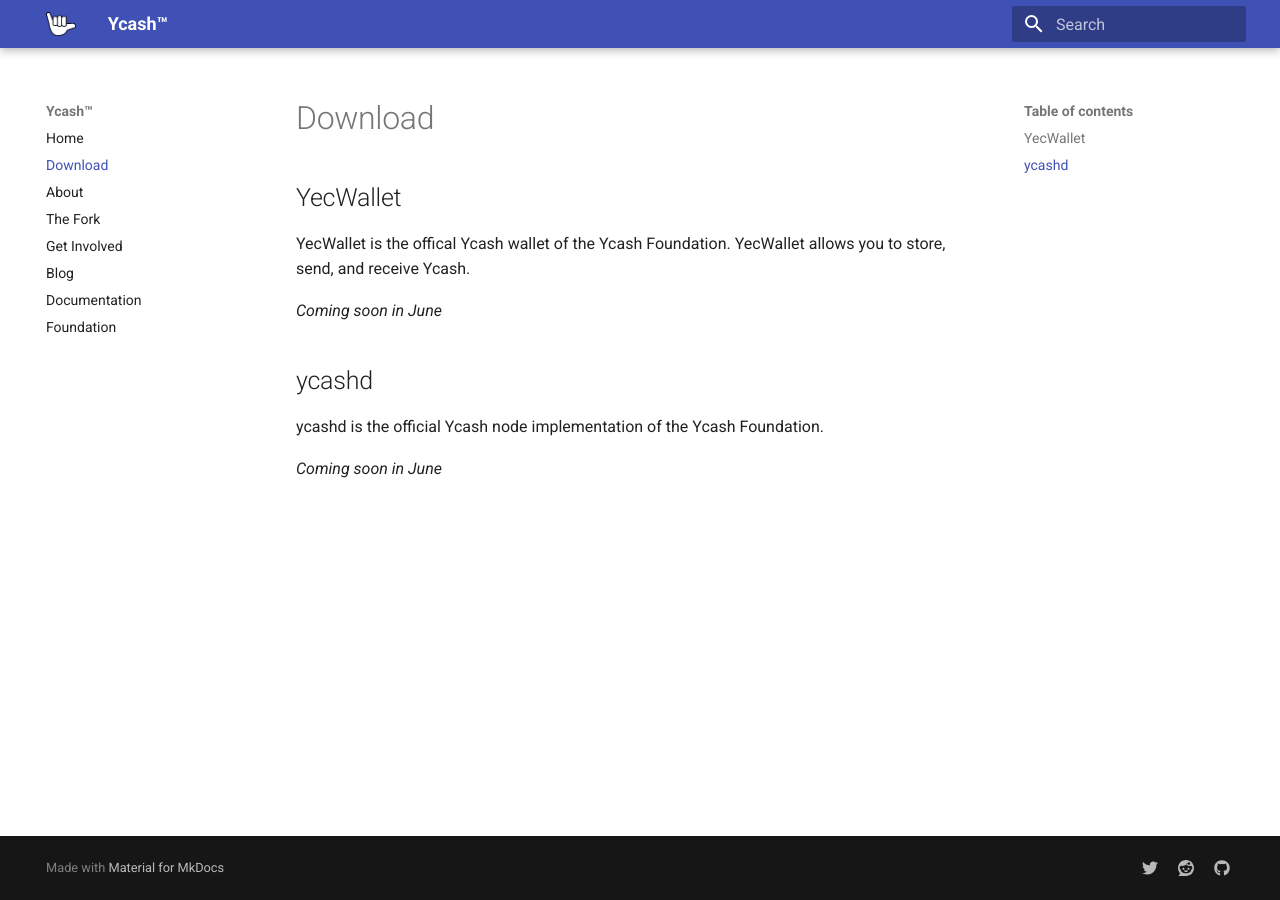
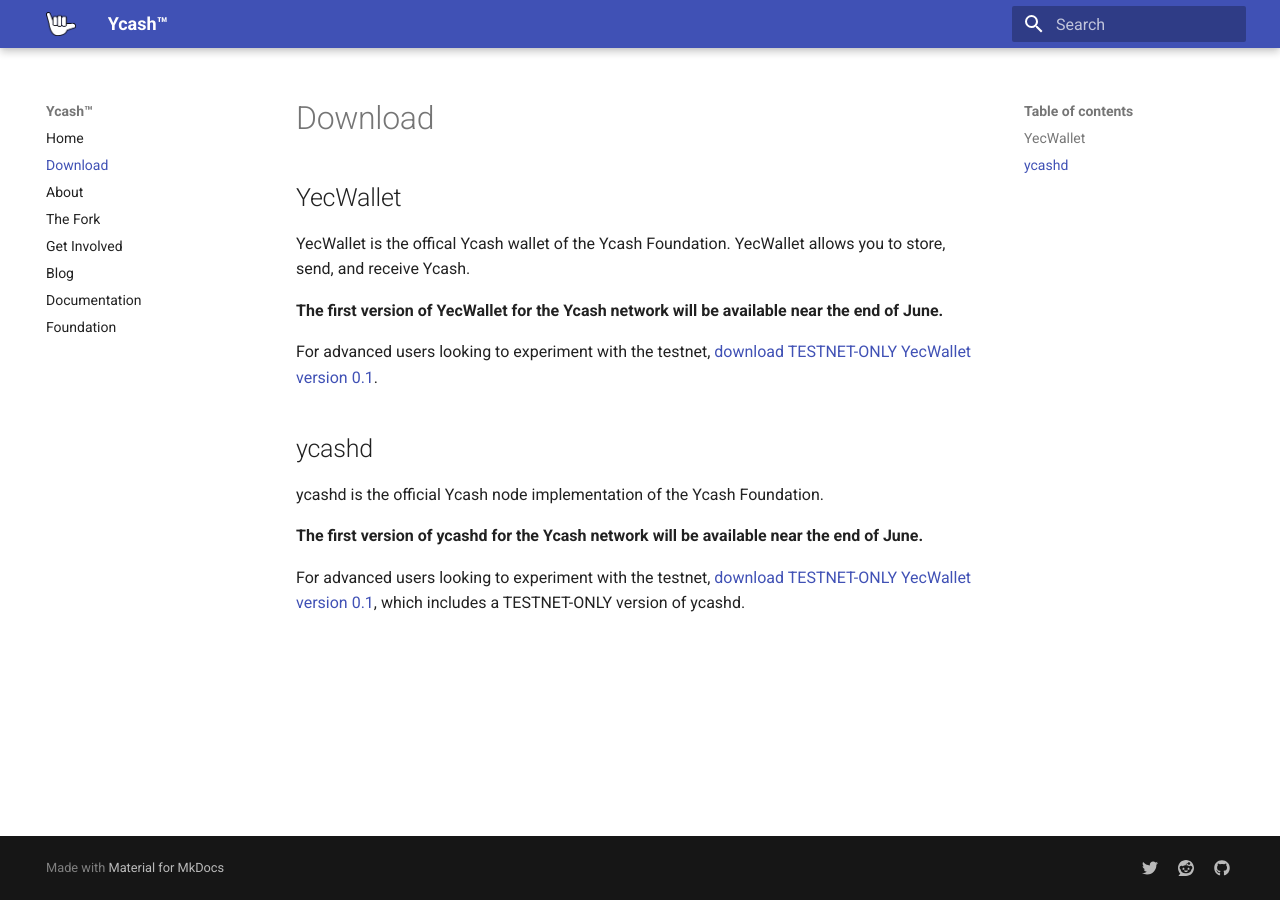
Before and after one commit to ycashfoundation/ycash-website, an MkDocs documentation site: the page built from docs/download.md, in a window 1280 px wide. Built offline with MkDocs 1.6.1 and Material for MkDocs 9.7.7, drawn with Linux system fonts in a browser that asks for light colours.

Commit message:
list of exchanges; download links to TESTNET-ONLY software

```diff
--- a/docs/download.md
+++ b/docs/download.md
@@ -4,27 +4,14 @@
 
 YecWallet is the offical Ycash wallet of the Ycash Foundation. YecWallet allows you to store, send, and receive Ycash.
 
-<!--
-Download the latest version of YecWallet:
+**The first version of YecWallet for the Ycash network will be available near the end of June.**
 
-* Desktop:
-    + Mac:
-    + Linux:
-    + Windows:
-* Mobile
-    + Android
-    + iOS
--->
-*Coming soon in June*
+For advanced users looking to experiment with the testnet, [download TESTNET-ONLY YecWallet version 0.1](https://github.com/ycashfoundation/ycash/releases/tag/0.1).
+
 ## ycashd
 
 ycashd is the official Ycash node implementation of the Ycash Foundation.
 
-<!--
-Download the latest version of ycashd:
+**The first version of ycashd for the Ycash network will be available near the end of June.**
 
-* Mac:
-* Linux:
-* Windows:
--->
-*Coming soon in June*
+For advanced users looking to experiment with the testnet, [download TESTNET-ONLY YecWallet version 0.1](https://github.com/ycashfoundation/ycash/releases/tag/0.1), which includes a TESTNET-ONLY version of ycashd.
```
Also changed, not shown: docs/the_fork.md (+6 -0 lines).
